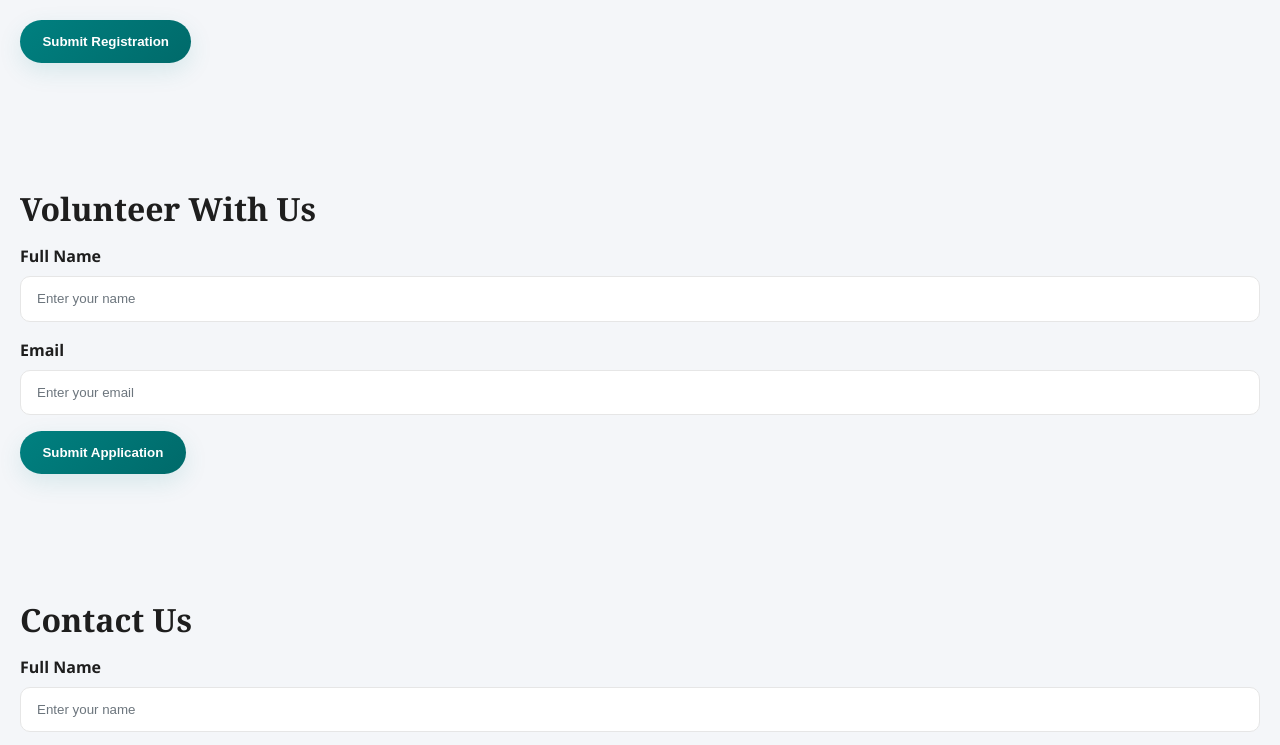
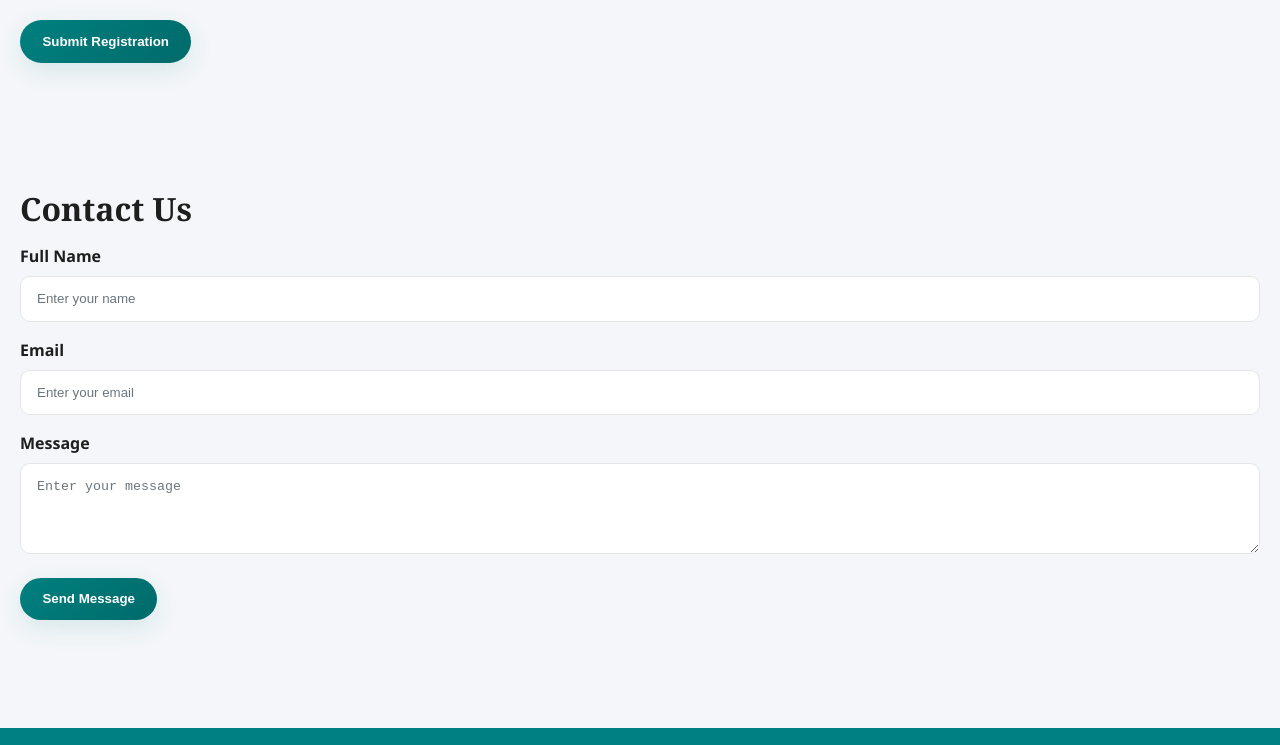
Before and after one commit to excelbel/nwanyiogwuanwu-widows, a website: page index.html in a window 1280 px wide. Shown: the part 2280-3025 px from the top of the page. Drawn offline with nearby package versions, Linux system fonts and the light colour scheme.

Commit message:
Enable Netlify form detection

```diff
--- a/index.html
+++ b/index.html
@@ -133,7 +133,7 @@
 <!-- ==================== REGISTER (Netlify) ==================== -->
 <section id="register">
   <h2>Register a Widow</h2>
-  <form id="registerForm" name="register" method="POST" data-netlify="true">
+  <form id="registerForm" name="register" method="POST" data-netlify="true" action="/thank-you.html">
     <input type="hidden" name="form-name" value="register">
 
     <div class="form-group">
@@ -160,30 +160,11 @@
   </form>
 </section>
 
-<!-- ==================== VOLUNTEER (Netlify) ==================== -->
-<section id="volunteer">
-  <h2>Volunteer With Us</h2>
-  <form id="volunteerForm" name="volunteer" method="POST" data-netlify="true">
-    <input type="hidden" name="form-name" value="volunteer">
-
-    <div class="form-group">
-      <label for="vname">Full Name</label>
-      <input type="text" id="vname" name="name" placeholder="Enter your name" required>
-    </div>
-
-    <div class="form-group">
-      <label for="vemail">Email</label>
-      <input type="email" id="vemail" name="email" placeholder="Enter your email" required>
-    </div>
-
-    <button type="submit" class="btn btn-primary">Submit Application</button>
-  </form>
-</section>
 
 <!-- ==================== CONTACT (Netlify) ==================== -->
 <section id="contact">
   <h2>Contact Us</h2>
-  <form id="contactForm" name="contact" method="POST" data-netlify="true">
+  <form id="contactForm" name="contact" method="POST" data-netlify="true" action="/thank-you.html">
     <input type="hidden" name="form-name" value="contact">
 
     <div class="form-group">
@@ -204,7 +185,6 @@
     <button type="submit" class="btn btn-primary">Send Message</button>
   </form>
 </section>
-
 
 
   <footer class="footer">
--- a/style.css
+++ b/style.css
@@ -83,10 +83,14 @@ small{font-size:.9rem;color:var(--muted)}
 .hero-image img{border-radius:var(--radius-lg);box-shadow:var(--shadow-soft);transition:transform .45s ease}
 .hero-image img:hover{transform:scale(1.02)}
 .hero-buttons{display:flex;gap:1rem;flex-wrap:wrap}
-.btn{display:inline-block;padding:.85rem 1.4rem;border-radius:999px;font-weight:700;cursor:pointer;border:0;transition:transform .22s ease,box-shadow .22s ease}
-.btn-primary{background:linear-gradient(135deg,var(--primary),#006a6a);color:#fff;box-shadow:0 8px 24px rgba(0,128,128,0.12)}
+.btn{ text-decoration: none; /* remove underline on <a> */display:inline-block;padding:.85rem 1.4rem;border-radius:999px;font-weight:700;cursor:pointer;border:0;transition:transform .22s ease,box-shadow .22s ease }
+
+
+
+.btn-primary{
+  background:linear-gradient(135deg,var(--primary),#006a6a);color:#fff;box-shadow:0 8px 24px rgba(0,128,128,0.12)}
 .btn-primary:hover{transform:translateY(-3px);box-shadow:var(--shadow-hover)}
-.btn-outline{background:transparent;border:2px solid var(--primary);color:var(--primary)}
+.btn-outline{  background:transparent;border:2px solid var(--primary);color:var(--primary)}
 .btn-outline:hover{background:var(--primary);color:#fff;transform:translateY(-3px)}
 
 /* -----------------------
```
